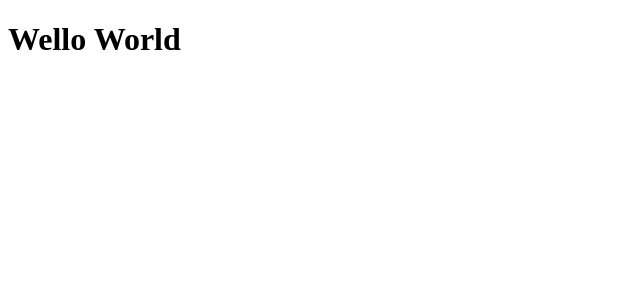
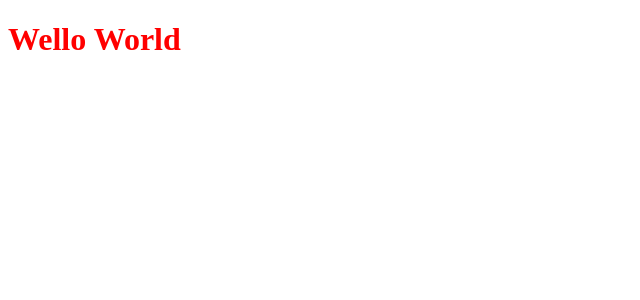
Before and after one commit to vinicius2616/ignews, a Next.js app: page / in a window 1280 px wide. Shown: the top 300 px of the page, without its empty margins (0-640 px from the left). Built offline with nearby package versions, Linux system fonts and the light colour scheme.

Commit message:
scss configurado

```diff
--- a/package.json
+++ b/package.json
@@ -10,7 +10,8 @@
   "dependencies": {
     "next": "10.2.0",
     "react": "17.0.2",
-    "react-dom": "17.0.2"
+    "react-dom": "17.0.2",
+    "sass": "^1.32.12"
   },
   "devDependencies": {
     "@types/node": "^15.0.2",
--- a/src/pages/index.tsx
+++ b/src/pages/index.tsx
@@ -1,3 +1,5 @@
+import styles from "../styles/home.module.scss";
+
 export default function Home() {
-  return <h1>Wello World</h1>;
+  return <h1 className={styles.title}>Wello World</h1>;
 }
--- /dev/null
+++ b/src/styles/home.module.scss
@@ -0,0 +1,3 @@
+.title {
+  color: #f00;
+}
```
Also changed, not shown: 1 other file (tests, documents, lock files or other folders).
